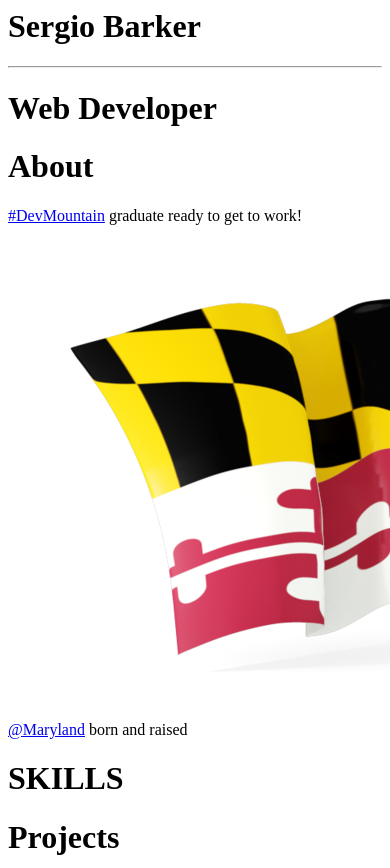
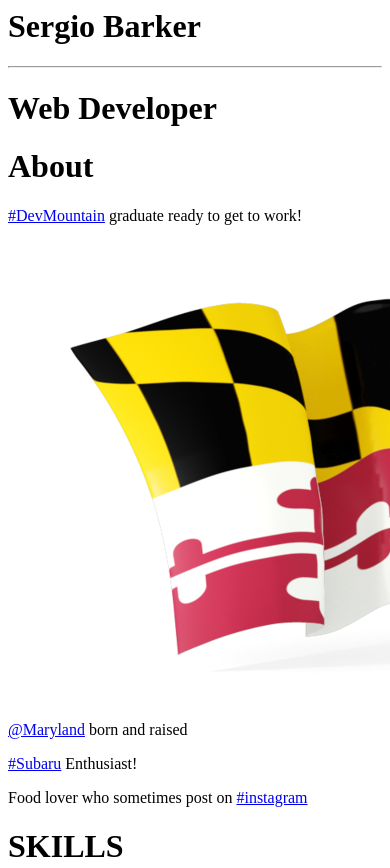
Before and after one commit to sbrycebarker/my-portfolio, a plain HTML site: page views/home.html in a window 390 px wide. Shown: the top 868 px of the page. Drawn offline with Linux system fonts and the light colour scheme; files whose address does not match are found by name.

Commit message:
about stuff

```diff
--- a/styles/mobile.css
+++ b/styles/mobile.css
@@ -136,7 +136,7 @@
   }
 
   #about {
-    height: 40vh;
+    height: 60vh;
     width: 100%;
     background-color: #404040;
     color: black;
@@ -150,10 +150,10 @@
   }
 
   .aboutcon {
-    height: 55%;
+    height: 75%;
     width: 100%;
     background: white;
-    font-size: 20px;
+    font-size: 18px;
     text-align: center;
     display: flex;
     flex-direction: column;
@@ -162,9 +162,9 @@
   }
 
   .aboutcon p {
-    height: 20px;
+    height: 10px;
     width: 90%;
-    top: -5px;
+    top: -10px;
     margin: auto;
     position: relative;
     text-align: center;
--- a/styles/styles.css
+++ b/styles/styles.css
@@ -1,4 +1,4 @@
-@media only screen and (min-width: 1100px) {
+@media only screen and (min-width: 1340px) {
 
   html {
     height: 2000px;
@@ -149,7 +149,7 @@
   }
 
   .aboutcon {
-    height: 30%;
+    height: 40%;
     width: 33%;
     background: white;
     border-radius: 15px;
--- a/views/home.html
+++ b/views/home.html
@@ -10,8 +10,12 @@
       <h1 class="titles">About</h1>
       <div class="aboutcon">
       <p><a href="https://devmountain.com"><span>#DevMountain</span></a> graduate ready to get to work!</p>
+      <!-- <h1><hr></h1> -->
       <p><a href="https://twitter.com/statemaryland?lang=en"><img src="styles/imgs/maryland.png" class="md"></a><a href="https://twitter.com/statemaryland?lang=en">@Maryland</a> born and raised</p>
-      <p></p>
+      <!-- <h1><hr></h1> -->
+      <p><a href="https://www.subaru.com"><span>#Subaru</span></a> Enthusiast! </p>
+
+      <p>Food lover who sometimes post on <a href="https://www.instagram.com/sergiobbarker/?hl=en"><span>#instagram</span></a></p>
       </div>
     </div>
     <div id="skills" class="sec2 sec">
```
